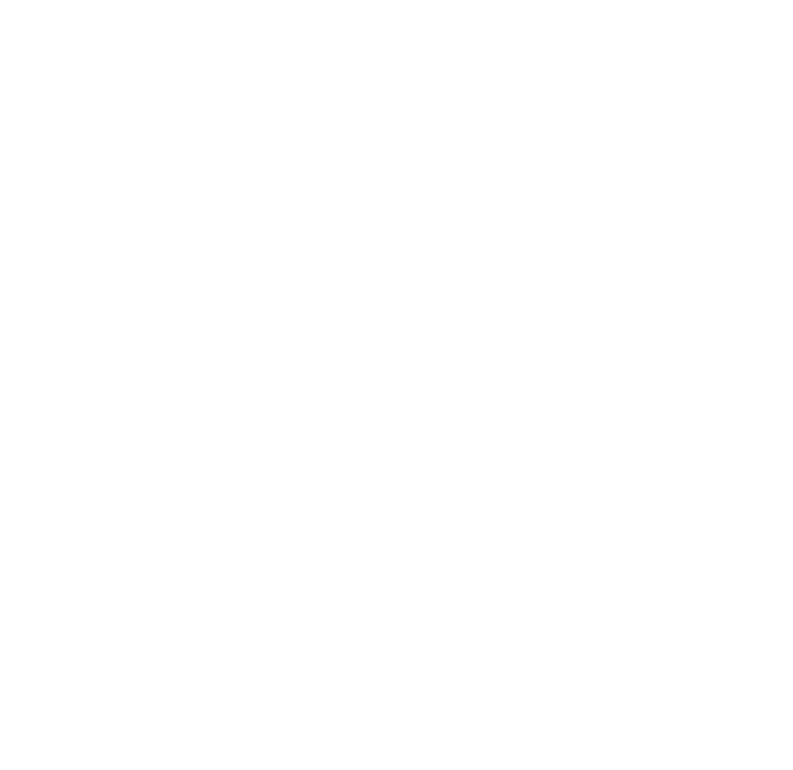
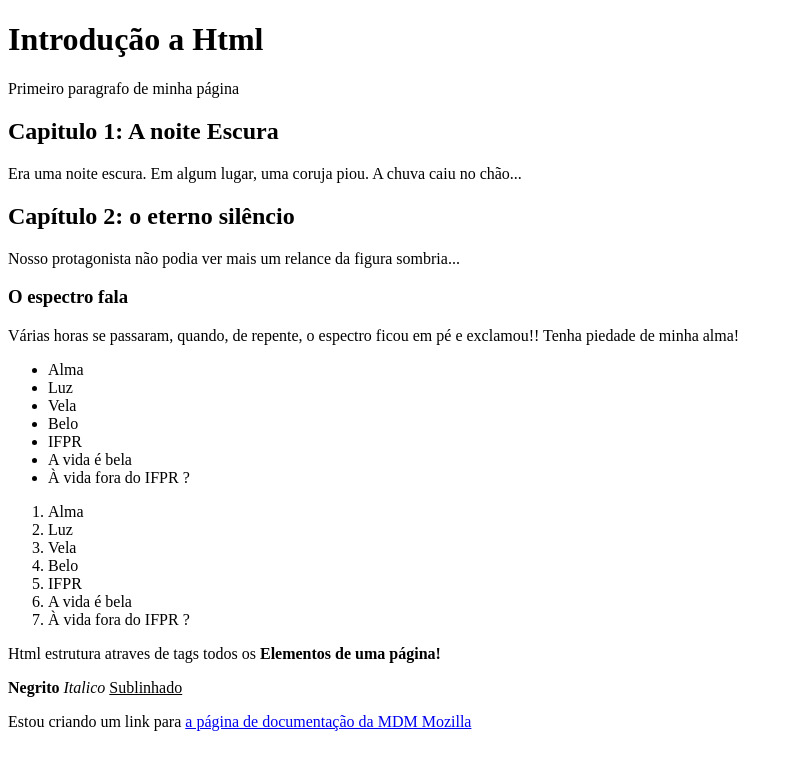
Before and after one commit to prof-fernando-alves/introducao--html, a plain HTML site: page index.html in a window 1280 px wide. Shown: the whole page, without its empty margins (0-793 px from the left). Drawn offline with Linux system fonts and the light colour scheme.

Commit message:
Update index.html
Adicionado primeiras Tags Html

```diff
--- a/index.html
+++ b/index.html
@@ -1,12 +1,58 @@
 <!DOCTYPE html>
-<html lang="en">
+<html lang="pt-br">
 <head>
     <meta charset="UTF-8">
     <meta http-equiv="X-UA-Compatible" content="IE=edge">
     <meta name="viewport" content="width=device-width, initial-scale=1.0">
-    <title>Document</title>
+    <title>Introdução a HTML</title>
 </head>
 <body>
+    <h1>Introdução a Html</h1>
+    <p>Primeiro paragrafo de minha página</p>
+    <h2>Capitulo 1: A noite Escura</h2>
+    <p>Era uma noite escura. Em algum lugar, uma
+        coruja piou. A chuva caiu no chão...
+    </p>
+    <h2>Capítulo 2: o eterno silêncio</h2>
+    <p>Nosso protagonista não podia ver mais
+        um relance da figura sombria... </p>
+    <h3>O espectro fala</h3>
+    <p>Várias horas se passaram, quando, de
+        repente, o espectro ficou em pé
+        e exclamou!! Tenha piedade de minha
+        alma!
+    </p>
+    <ul>
+        <li>Alma</li>
+        <li>Luz</li>
+        <li>Vela</li>
+        <li>Belo</li>
+        <li>IFPR</li>
+        <li>A vida é bela</li>
+        <li>À vida fora do IFPR ?</li>
+    </ul>
+
+    <ol>
+        <li>Alma</li>
+        <li>Luz</li>
+        <li>Vela</li>
+        <li>Belo</li>
+        <li>IFPR</li>
+        <li>A vida é bela</li>
+        <li>À vida fora do IFPR ?</li>
+    </ol>
+    <p>Html estrutura atraves de tags todos os
+        <strong>Elementos de uma página!</strong>
+    </p>
+    <p><b>Negrito</b> <i>Italico</i>
+        <u>Sublinhado</u></p>
+
+    <p>Estou criando um link para
+        <a href="http://developer.mozilla.org/pt-BR">
+            a página de documentação da MDM Mozilla
+        </a>
+    </p>
+
 
 </body>
 </html>
```
